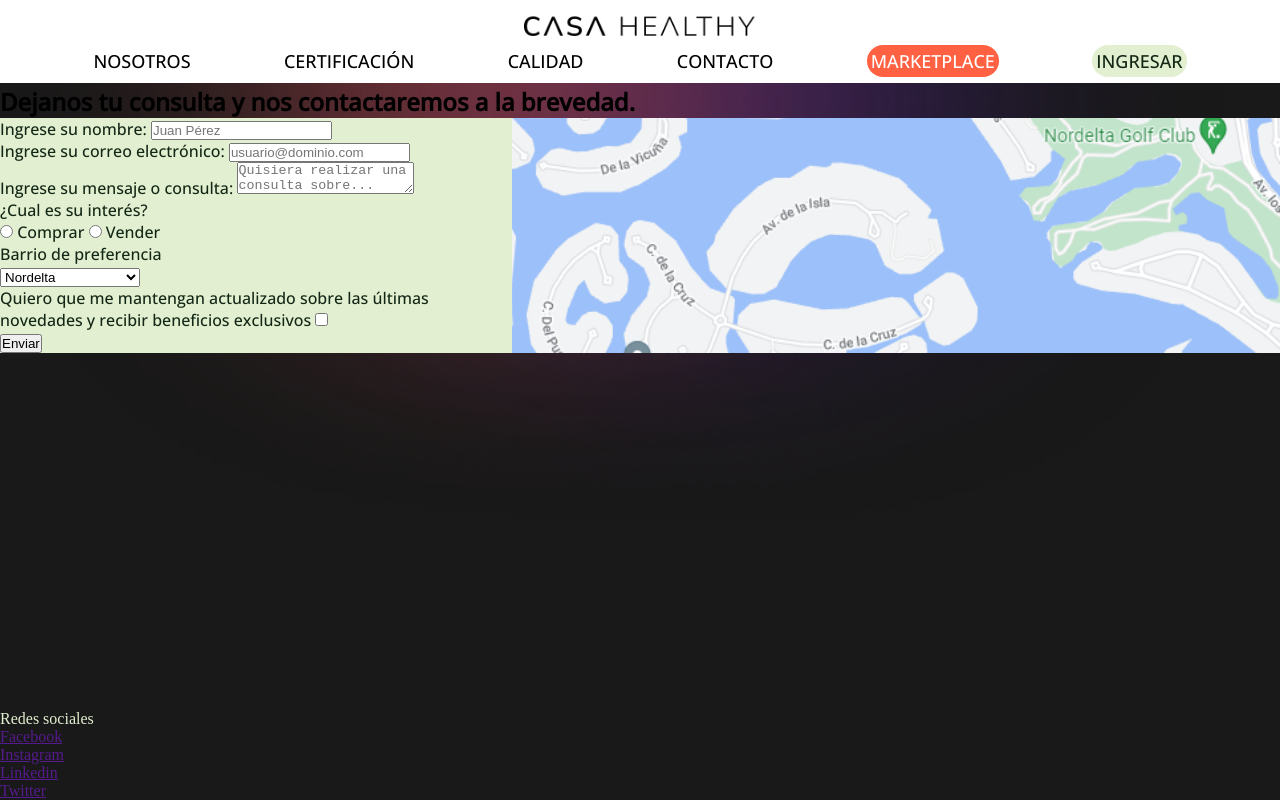
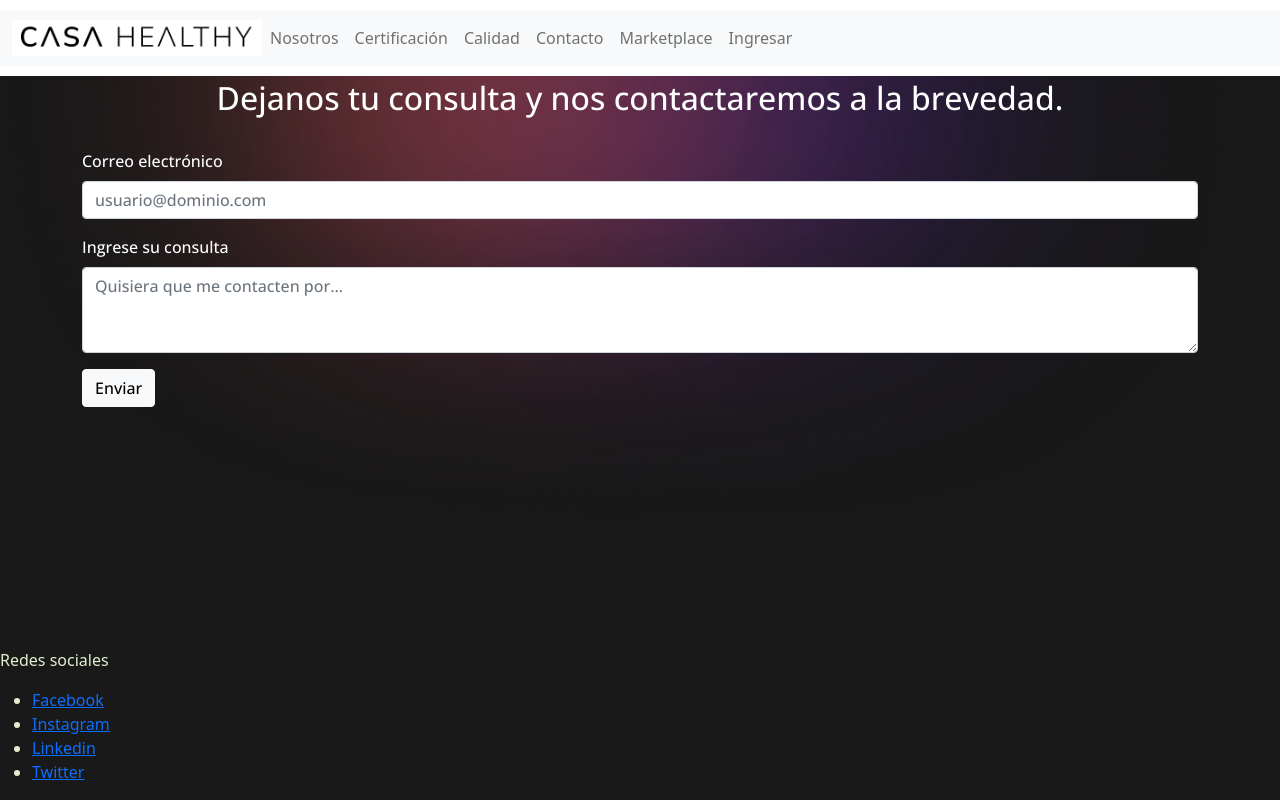
Before and after one commit to mago811/CasaHealthy, a plain HTML site: page pages/contacto.html in a window 1280 px wide. Drawn offline with nearby package versions, Linux system fonts and the light colour scheme.

Commit message:
Bootstrap y complementario

```diff
--- a/pages/contacto.html
+++ b/pages/contacto.html
@@ -5,72 +5,59 @@
     <meta http-equiv="X-UA-Compatible" content="IE=edge">
     <meta name="viewport" content="width=device-width, initial-scale=1.0">
     <title>Contacto</title>
+    <link href="https://cdn.jsdelivr.net/npm/bootstrap@5.1.3/dist/css/bootstrap.min.css" rel="stylesheet" integrity="sha384-1BmE4kWBq78iYhFldvKuhfTAU6auU8tT94WrHftjDbrCEXSU1oBoqyl2QvZ6jIW3" crossorigin="anonymous">
     <link rel="stylesheet" href="../css/style.css">
 </head>
 <body>
     <header class="header">
-        <div class="logo">
-            <a href="../index.html">
-            <img class="logoCasaHealthy" src="../img/logo.png" alt="Logo Casa Healthy"></a>
-        </div>
-            <nav>
-                <ul class="navBar">
-                    <li class="section">
-                        <a class="menu" href="../pages/nosotros.html">Nosotros</a>
+        <nav class="navbar navbar-expand-lg navbar-light bg-light">
+            <div class="container-fluid">
+                <a href="../index.html">
+                    <img class="logoCasaHealthy" src="../img/logo.png" alt="Logo Casa Healthy">
+                </a>
+                <button class="navbar-toggler" type="button" data-bs-toggle="collapse" data-bs-target="#navbarNav" aria-controls="navbarNav" aria-expanded="false" aria-label="Toggle navigation">
+                    <span class="navbar-toggler-icon"></span>
+                </button>
+            <div class="collapse navbar-collapse" id="navbarNav">
+                <ul class="navbar-nav">
+                    <li class="nav-item">
+                        <a class="nav-link" href="../pages/nosotros.html">Nosotros</a>
                     </li>
-                    <li class="section">
-                        <a class="menu" href="../pages/certificacion.html">Certificación</a>
+                    <li class="nav-item">
+                        <a class="nav-link" href="../pages/certificacion.html">Certificación</a>
                     </li>
-                    <li class="section">
-                        <a class="menu" href="../pages/calidad.html">Calidad</a>
+                    <li class="nav-item">
+                        <a class="nav-link" href="../pages/calidad.html">Calidad</a>
                     </li>
-                    <li class="section">
-                        <a class="menu" href="../pages/contacto.html">Contacto</a>
+                    <li class="nav-item">
+                        <a class="nav-link" href="../pages/contacto.html">Contacto</a>
                     </li>
-                    <li class="section">
-                        <a class="buttonOrange" href="../pages/marketplace.html">Marketplace</a>
+                    <li class="nav-item">
+                        <a class="nav-link" href="../pages/marketplace.html">Marketplace</a>
                     </li>
-                    <li class="section">
-                        <a class="buttonGreenLight" href="../pages/appHome.html">Ingresar</a>
+                    <li class="nav-item">
+                        <a class="nav-link" href="../pages/appHome.html">Ingresar</a>
                     </li>
                 </ul>
-            </nav>
+            </div>
+            </div>
+        </nav>
     </header>
     <main>
     <section>
-        <h2 class="titleContact">Dejanos tu consulta y nos contactaremos a la brevedad.</h2>
-		<article class="articleContact">
-			<form class="form">
-                <div class="name">
-                    <label for="name">Ingrese su nombre: </label>
-                    <input type="text" name="name" placeholder="Juan Pérez" />
-                </div>
-                <div class="email">
-				<label for="email">Ingrese su correo electrónico: </label>
-				<input type="email" placeholder="usuario@dominio.com" name="email">
-                </div>
-                <div>
-				<label for="observaciones">Ingrese su mensaje o consulta:</label>
-				<textarea name="observaciones" placeholder="Quisiera realizar una consulta sobre..."></textarea>
-                </div>
-				<div><p>¿Cual es su interés?</p>
-					<input title="compra" type="radio" name="side" value="compra"> Comprar
-					<input title="venta" type="radio" name="side" value="venta"> Vender
-				</div>
-                <div class="barrio">
-				<p>Barrio de preferencia</p>
-				<select title="barrio" name="barrio" id="barrio">
-					<option value="nordelta">Nordelta</option>
-					<option value="puertosEscobar">Puertos de Escobar</option>
-					<option value="canton">El Cantón</option>
-                    <option value="otro">Otro...</option>
-				</select>
-                </div>
-				<div class="newsletter">
-                Quiero que me mantengan actualizado sobre las últimas novedades y recibir beneficios exclusivos <input type="checkbox" title="newsletter" name="cehck" value="1">
-                </div>
-				<input type="submit" value="Enviar">
-			</form>
+        <h2 class="text-white text-center">Dejanos tu consulta y nos contactaremos a la brevedad.</h2>
+		<article class="container pt-4">
+            <div class="mb-3">
+                <label for="exampleFormControlInput1" class="form-label text-white">Correo electrónico</label>
+                <input type="email" class="form-control" id="exampleFormControlInput1" placeholder="usuario@dominio.com">
+            </div>
+            <div class="mb-3">
+                <label for="exampleFormControlTextarea1" class="form-label text-white">Ingrese su consulta</label>
+                <textarea class="form-control" id="exampleFormControlTextarea1" rows="3" placeholder="Quisiera que me contacten por..."></textarea>
+            </div>
+            <div class="mb-3">
+                <button type="submit" class="btn btn-light mb-3">Enviar</button>
+            </div>
 		</article>
 	</section>
     </main>
```
Also changed, not shown: index.html (+28 -17 lines), pages/appHome.html (+41 -22 lines), pages/calidad.html (+26 -19 lines), pages/certificacion.html (+26 -19 lines), pages/marketplace.html (+26 -20 lines), pages/nosotros.html (+26 -19 lines), 1 other file.
